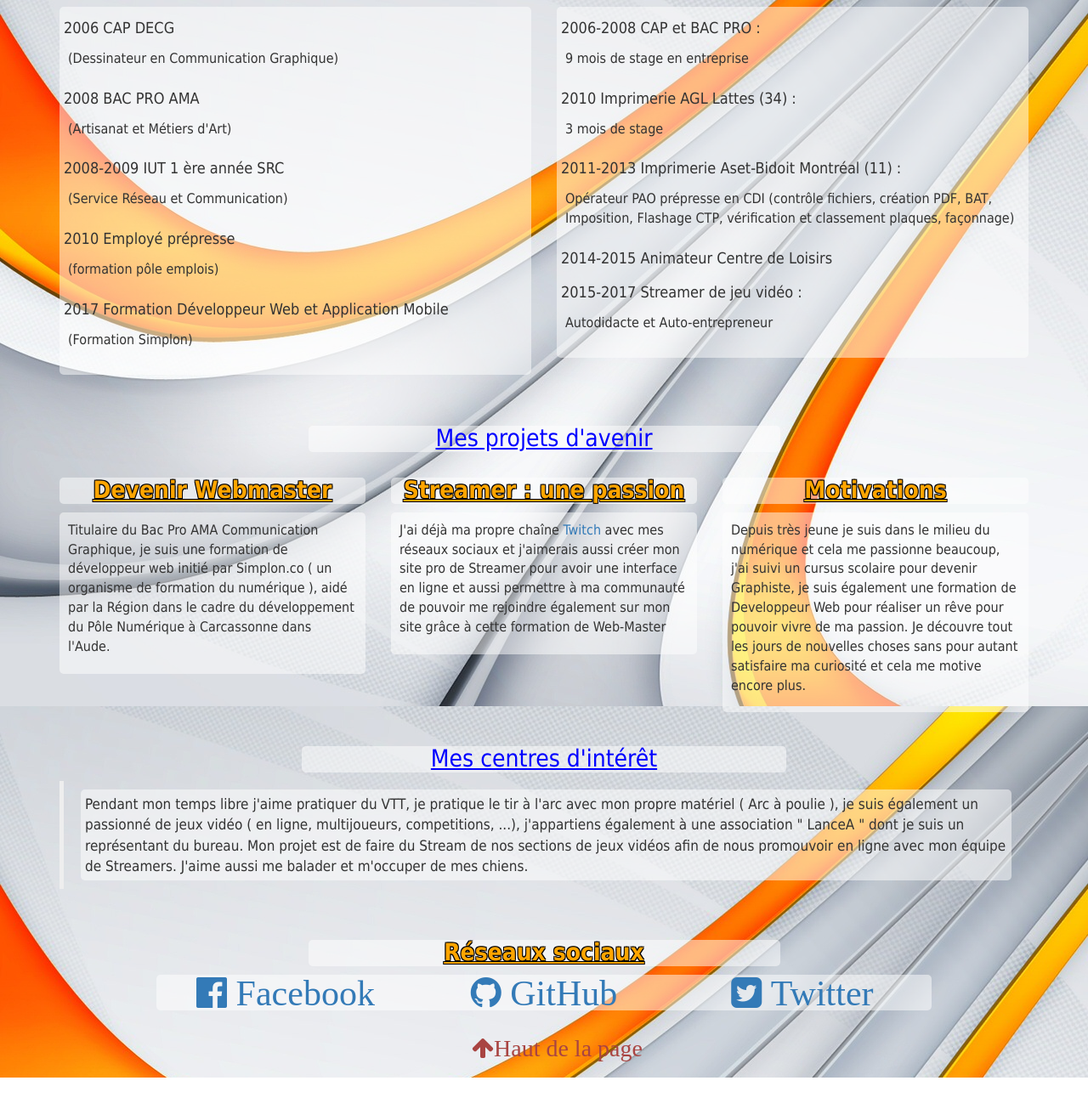
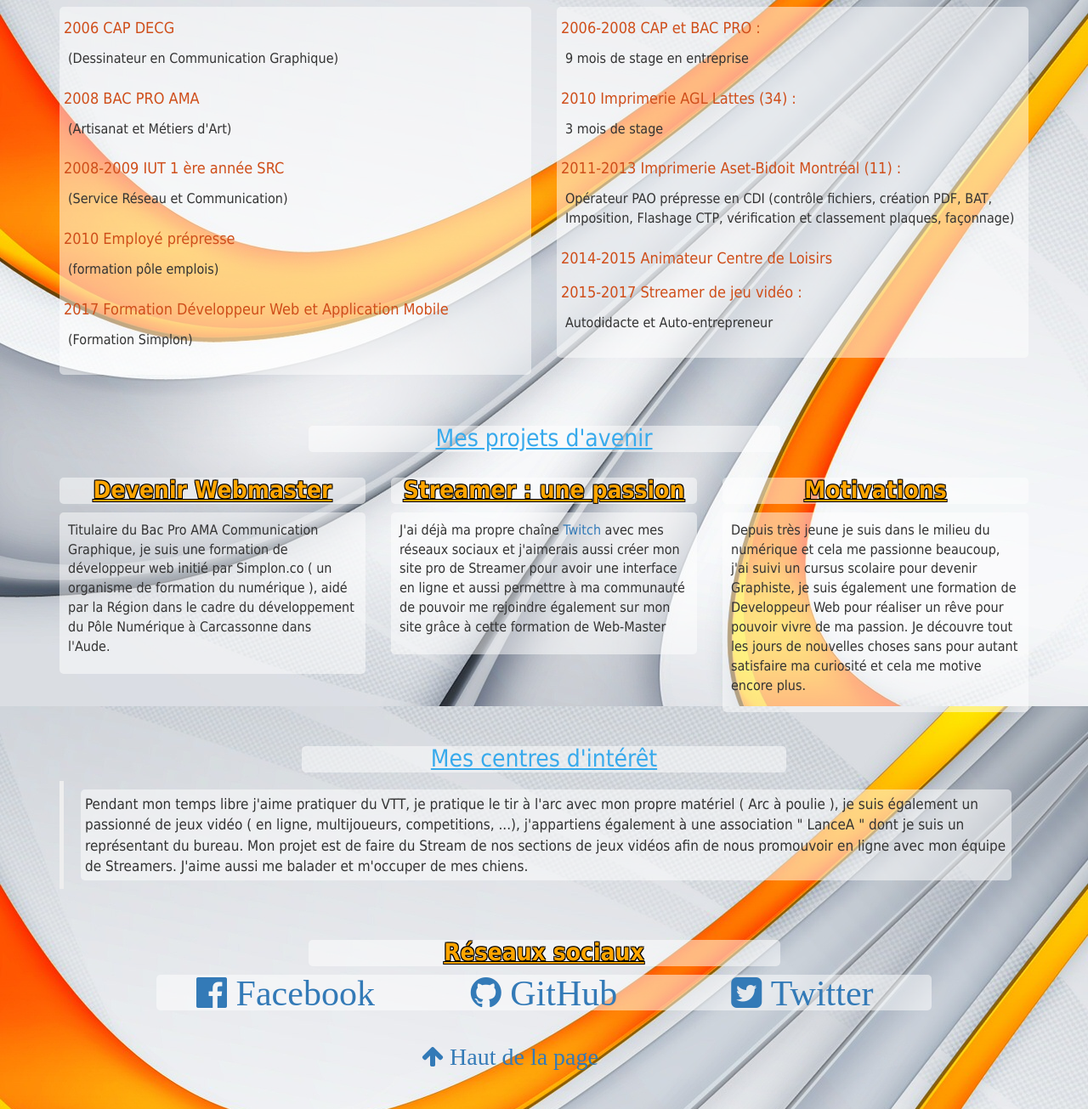
Before and after one commit to Fendrir/mon-cv-bootstrap-julien, a plain HTML site: page index.html in a window 1280 px wide. Shown: the part 1217-2522 px from the top of the page at 85% size. Before the commit the page ends 2485 px from the top, so only its background shows below. Drawn offline with Linux system fonts and the light colour scheme.

Commit message:
modif et ajout compétence php

```diff
--- a/Css/Style.css
+++ b/Css/Style.css
@@ -41,7 +41,7 @@ padding-bottom: 60px;
 
 h1{
 
-color: blue;
+color: rgb(56, 170, 236);
 font-family: Tahoma, sans-serif;
 font-style: bold;
 font-size: 30px;
@@ -110,7 +110,7 @@ margin-bottom: 5px;
 
 h2 {
 
-color: blue;
+color: rgb(56, 170, 236);
 border-radius:5px;
 font-family: Tahoma, sans-serif;
 text-decoration: underline;
@@ -132,6 +132,12 @@ font-size: 28px;
 text-align: center;
 background-color: rgba(255,255,255,0.5);
 text-shadow: #000000 1px 1px, #000000 -1px 1px, #000000 -1px -1px, #000000 1px -1px;
+}
+
+h4 {
+
+color: rgb(207, 78, 26);
+
 }
 
 .fili_blanc {
@@ -192,3 +198,50 @@ padding-bottom: 5px;
 
     }
 }
+
+/* test boutons */
+
+.outline-bouton{
+    display: inline-block;
+    border-radius: 5px;
+    background-color: transparent;
+    background-image: none;
+    border-color: rgb(207, 78, 26);
+    text-align: center;
+    transition: all 0.15s ease-in-out;
+    width: 10em;
+    font-size: 1.5rem;
+    margin-bottom: 5%;
+    line-height: 1.25;
+    padding: 1rem 1rem;
+    vertical-align: middle;
+    white-space: nowrap;
+    font-weight: normal;
+
+}
+
+.outline-bouton li {
+    color: rgb(207, 78, 26);
+}
+
+.outline-bouton li:hover {
+    color: white;
+    transition: all 0.15s ease-in-out;
+}
+
+.outline-bouton:hover {
+    color: #fff;
+    background-color: rgb(207, 78, 26);
+    border-color: rgb(207, 78, 26);
+}
+
+.outline-bouton:active, .outline-bouton.active,
+.show > .outline-bouton.dropdown-toggle {
+    color: #fff;
+    background-color: rgb(207, 78, 26);
+    border-color: rgb(207, 78, 26);
+}
+
+.outline-bouton.active li {
+    color: white;
+}
--- a/index.html
+++ b/index.html
@@ -301,8 +301,8 @@
 												<li class="list-group">Html</li>
 												<li class="list-group">Bootstrap</li>
 												<li class="list-group">CSS</li>
-												<li class="list-group">Javascript</li>
-												<li class="list-group">Jquery</li>
+												<li class="list-group">Javascript (jquery)</li>
+												<li class="list-group">Php</li>
 
 											</ul>
 
@@ -642,11 +642,11 @@
 
 				</div>
 
-				<div class="row">
+				<div class="row-fluid">
 
-					<div class="col-md-4 col-md-offset-5 haut-page">
+					<div class="col-md-4 col-md-offset-4 haut-page">
 
-						<a href="#"><i class="fa fa-arrow-up fa-2x text-danger" aria-hidden="true">Haut de la page</i></a>
+						<a href="#"><i class="fa fa-arrow-up fa-2x outline-bouton" aria-hidden="true"> Haut de la page</i></a>
 
 					</div>
 
```
